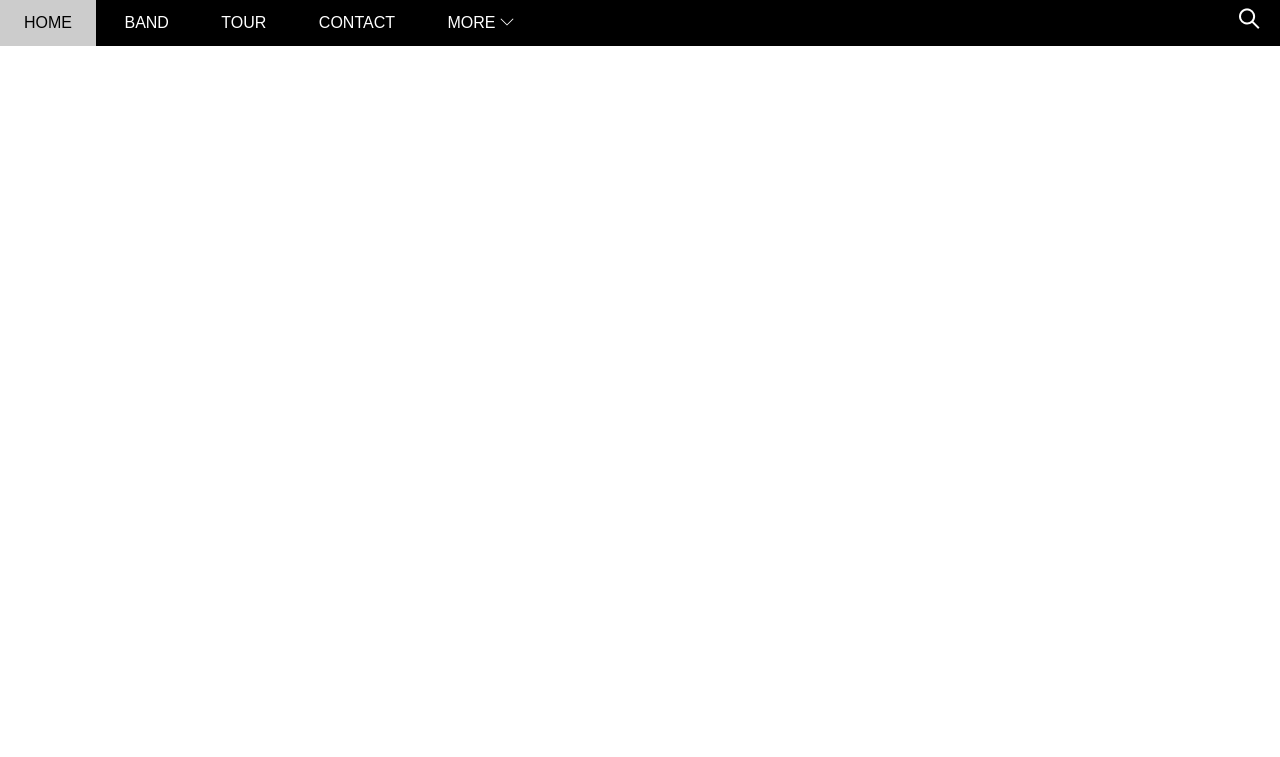
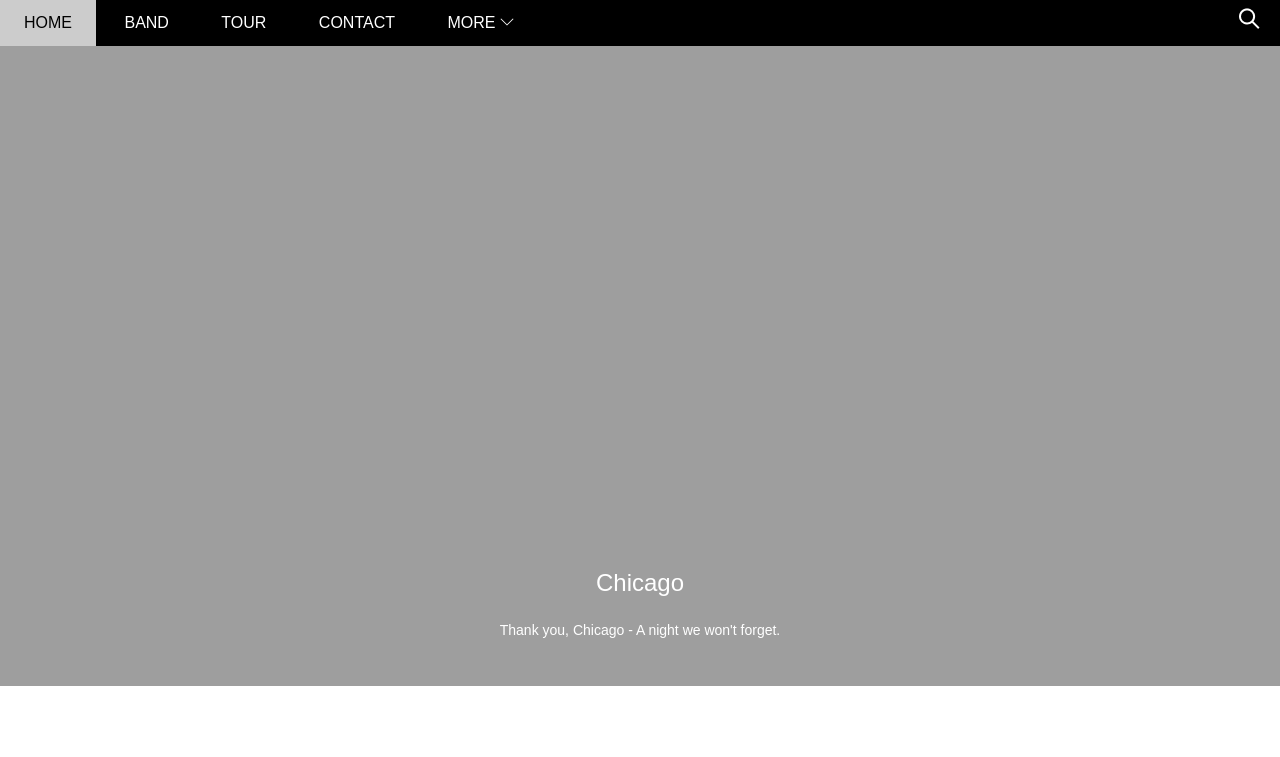
Before and after one commit to hpdev1912/thebandpractice, a plain HTML site: page index.html in a window 1280 px wide. Shown: the top 757 px of the page. Drawn offline with Linux system fonts and the light colour scheme; the site is published under a folder, as on GitHub Pages, so addresses that start at the root find nothing.

Commit message:
fix slider img not show

```diff
--- a/assets/css/styles.css
+++ b/assets/css/styles.css
@@ -168,7 +168,7 @@ html {
   background-repeat: no-repeat;
   background-size: cover;
   background-position: top center; */
-  background: url("/assets/img/slider1.jpg") top center / cover no-repeat;
+  background: url("../../assets/img/slider1.jpg") top center / cover no-repeat;
 
   position: relative;
   text-align: center;
```
